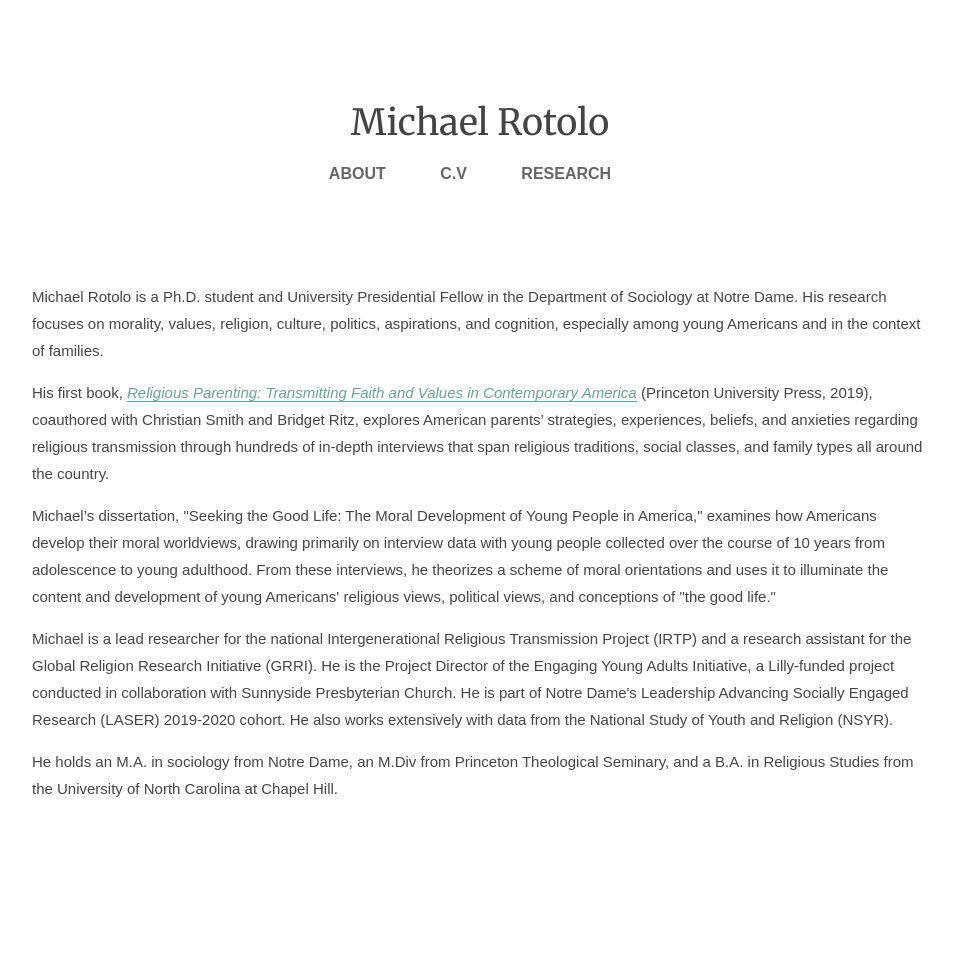
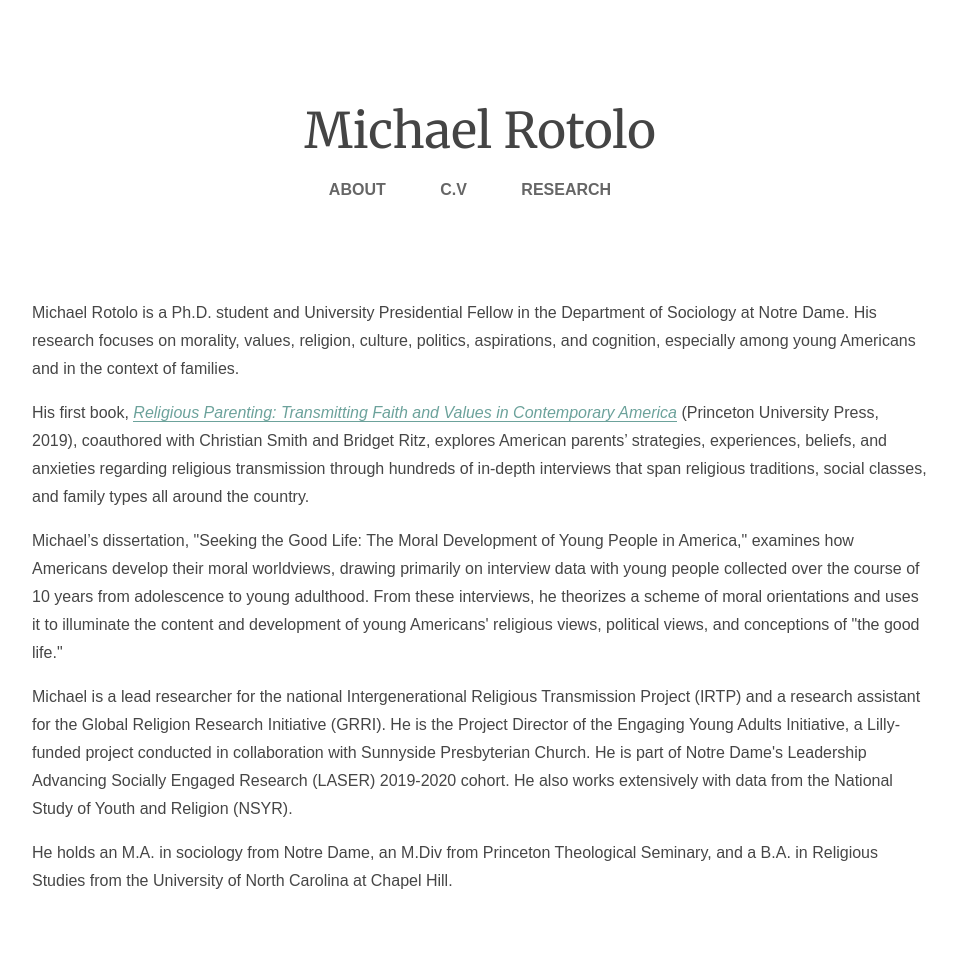
Before and after one commit to michaelrotolo/github.io, a Jekyll site: the page built from index.html, in a window 1280 px wide. Shown: the whole page, without its empty margins (160-1117 px from the left). Built offline with Jekyll 4.4.1, drawn with Linux system fonts in a browser that asks for light colours; some web fonts are replaced; before the commit the page ends 900 px from its top, so only the background shows below that.

Commit message:
Update main.css

```diff
--- a/css/main.css
+++ b/css/main.css
@@ -8,7 +8,7 @@ nav {
 }
 nav h1 a {
     font-family:'Merriweather', serif;
-    font-size: 36px;
+    font-size: 49px;
     margin-bottom:0;
     font-weight:400;
     color:#444;
@@ -46,10 +46,10 @@ a {
     color:#4e7570;
 }
 p {
-    font-size: 15px;
+    font-size: 16px;
     font-family:'Muli', sans-serif;
     font-weight: 300;
-    line-height: 27px;
+    line-height: 28px;
     color: #464646;
 }
 footer {
```
